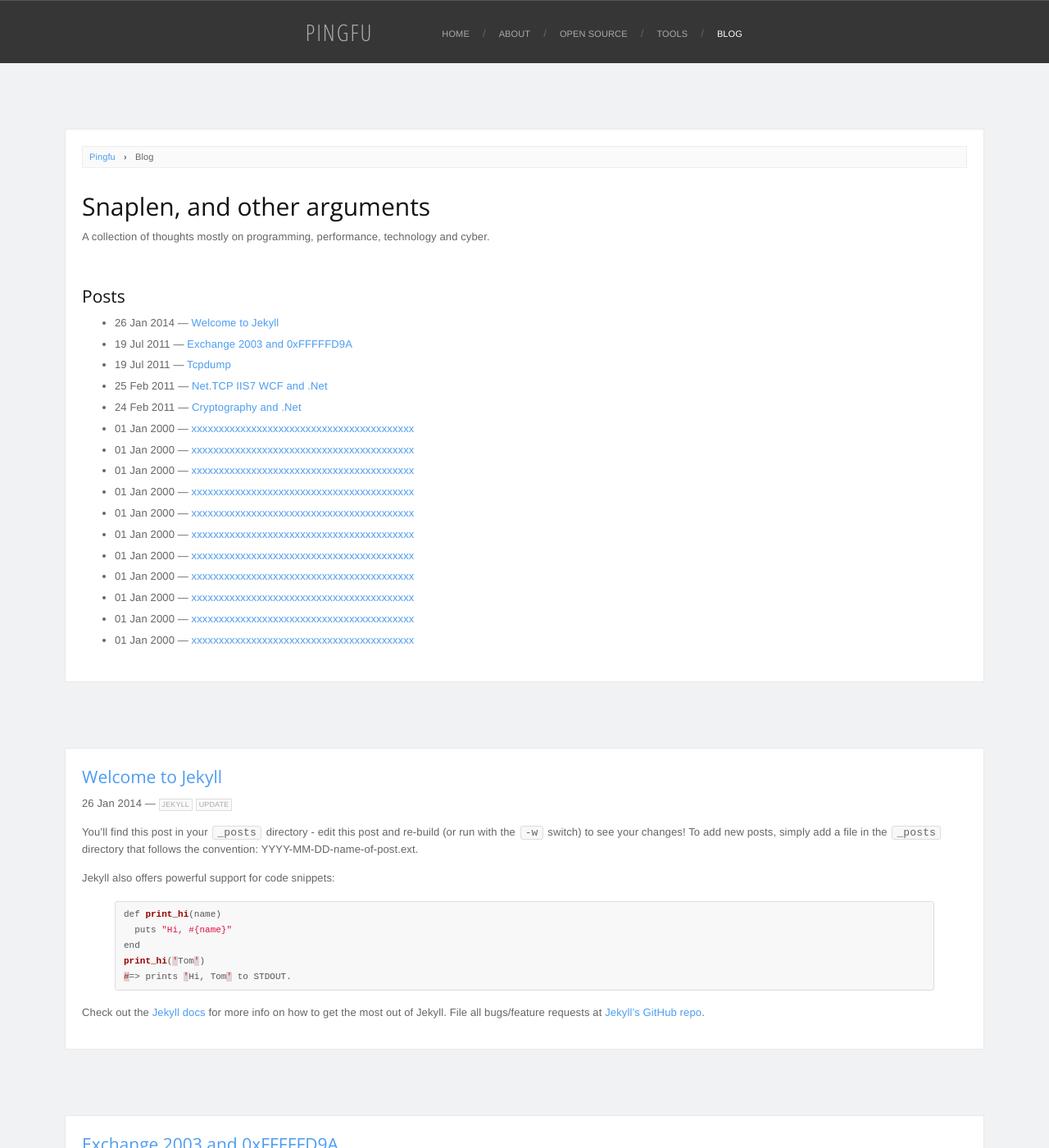
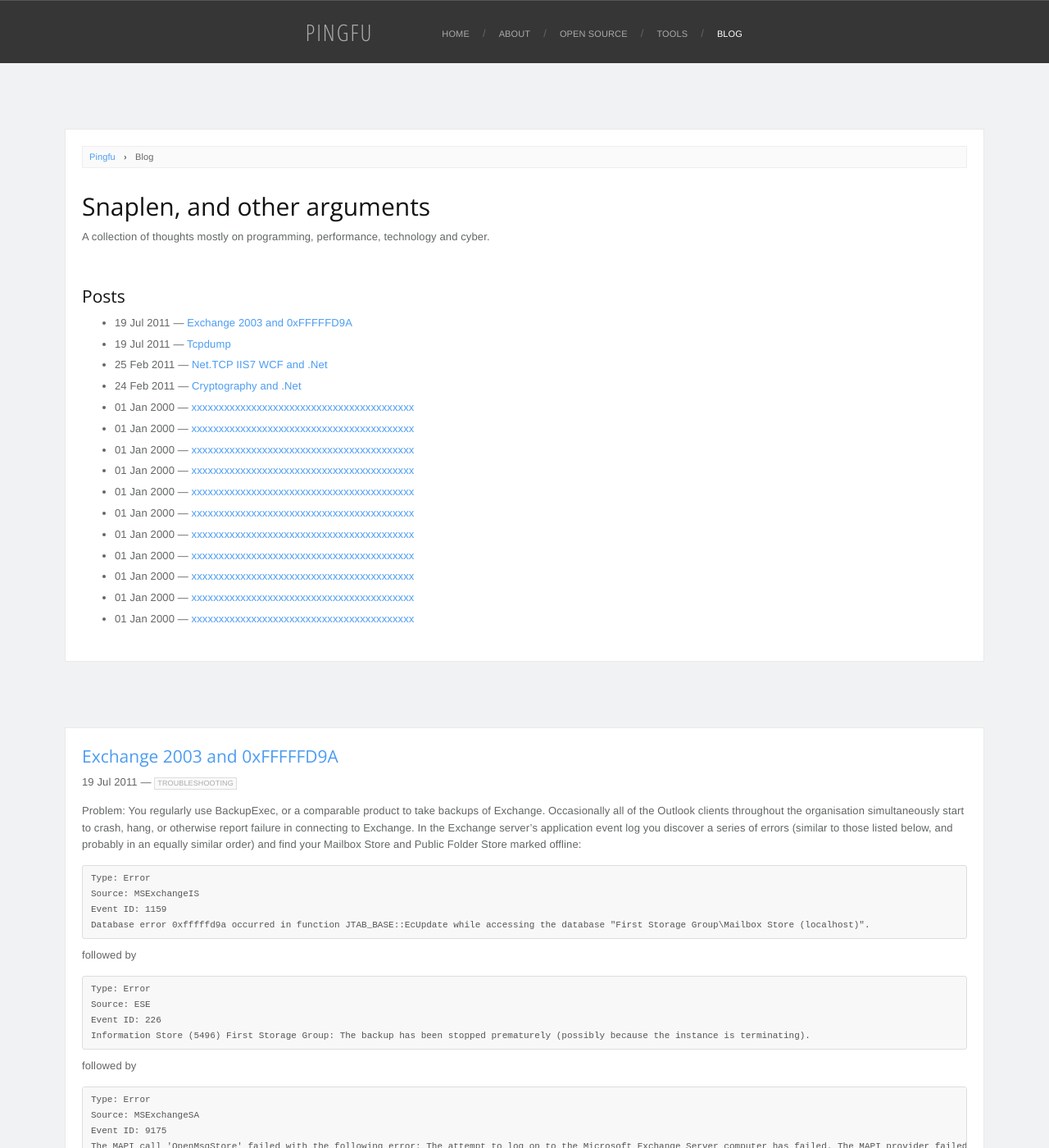
Before and after one commit to pingfu/pingfu.github.io, a Jekyll site: the page built from blog.html, in a window 1280 px wide and 1400 px high. Shown: the whole window at 82% size. Built offline with Jekyll 4.4.1, drawn with Linux system fonts in a browser that asks for light colours; nearby versions of some CDN libraries; Markdown is read by kramdown in place of the engine named in the settings.

Commit message:
updated posts

```diff
--- a/_posts/2014-01-26-welcome-to-jekyll.markdown
+++ /dev/null
@@ -1,24 +0,0 @@
----
-layout: post
-title: "Welcome to Jekyll"
-date: 2014-01-26 21:53:37
-categories: jekyll update
----
-
-You'll find this post in your `_posts` directory - edit this post and re-build (or run with the `-w` switch) to see your changes!
-To add new posts, simply add a file in the `_posts` directory that follows the convention: YYYY-MM-DD-name-of-post.ext.
-
-Jekyll also offers powerful support for code snippets:
-
-{% highlight csharp %}
-def print_hi(name)
-  puts "Hi, #{name}"
-end
-print_hi('Tom')
-#=> prints 'Hi, Tom' to STDOUT.
-{% endhighlight %}
-
-Check out the [Jekyll docs][jekyll] for more info on how to get the most out of Jekyll. File all bugs/feature requests at [Jekyll's GitHub repo][jekyll-gh].
-
-[jekyll-gh]: https://github.com/mojombo/jekyll
-[jekyll]:    http://jekyllrb.com
```
Also changed, not shown: _posts/2011-07-19-tcpdump.markdown (+4 -4 lines).
